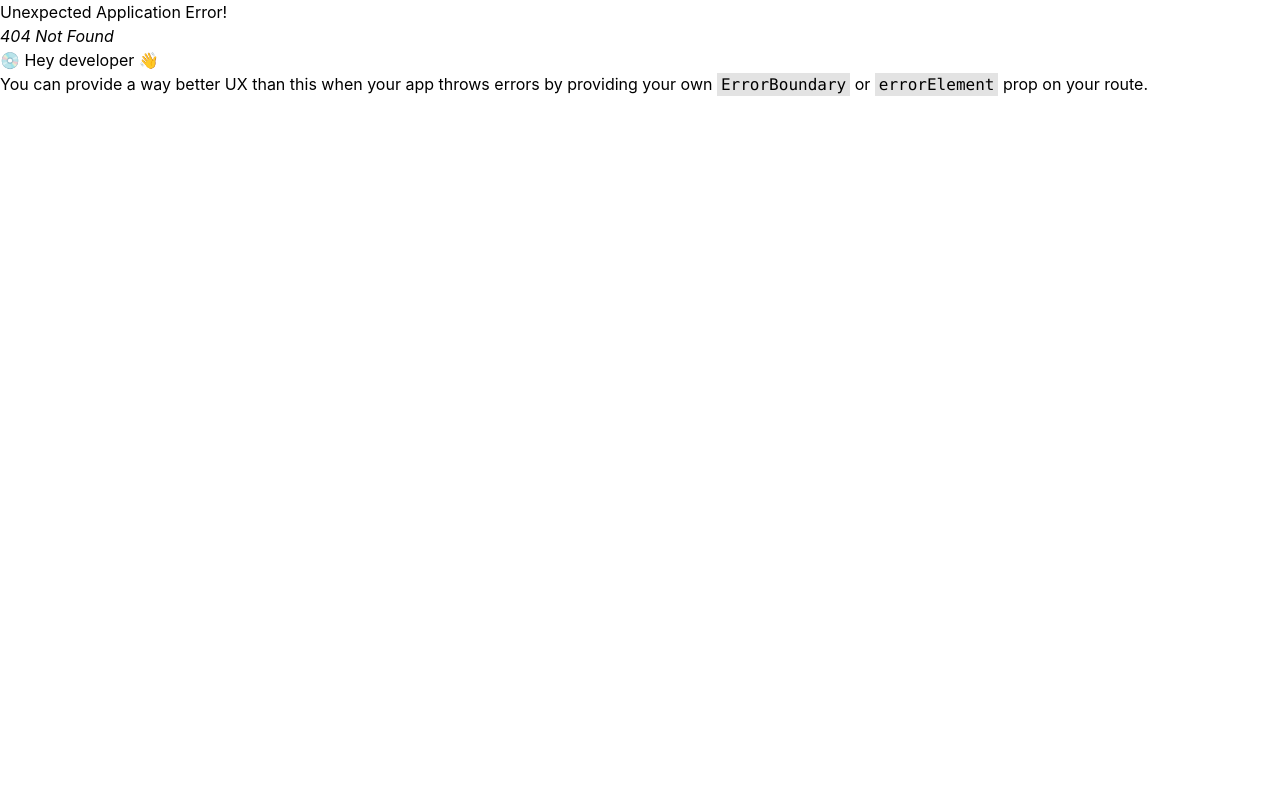
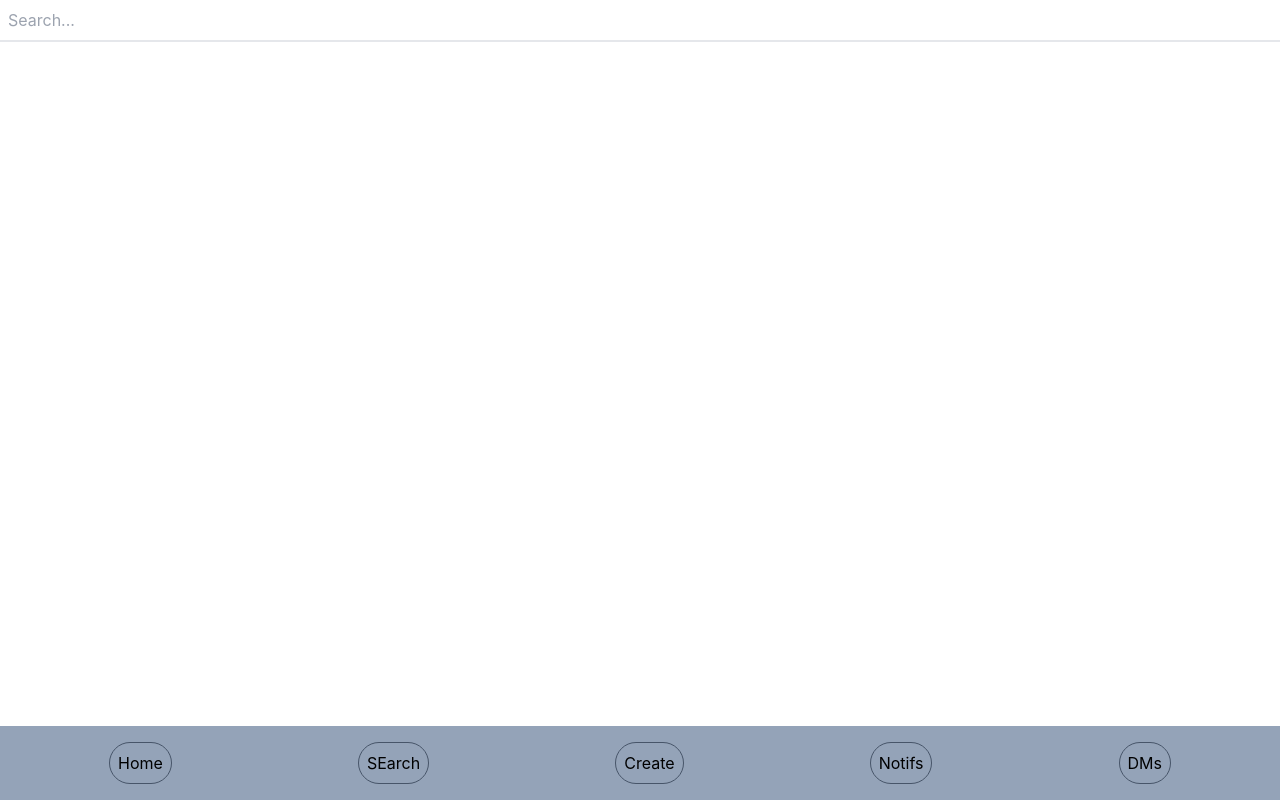
Before and after one commit to j-ackie/brutus, a React (Create React App) app in the folder frontend/: page /search in a window 1280 px wide. Before the commit this address had no page. Built offline with nearby package versions, Linux system fonts and the light colour scheme.

Commit message:
Inputs, types

```diff
--- a/frontend/src/App.tsx
+++ b/frontend/src/App.tsx
@@ -1,6 +1,8 @@
 import './App.css';
-import { RouterProvider, createBrowserRouter } from 'react-router-dom';
+import { Routes, Route, BrowserRouter } from 'react-router-dom';
 import Home from './pages/home';
+import Search from './pages/search';
+import BottomBar from './components/BottomBar/BottomBar';
 
 const listingProps = {
   user: "JaneDoe42",
@@ -12,16 +14,18 @@ const listingProps = {
 };
 
 function App() {
-
-  const router = createBrowserRouter([
-    {
-      path: "/",
-      element: <Home />,
-    },
-  ]);
-
   return (
-    <RouterProvider router={router} />
+    <div className='flex flex-col h-screen'>
+      <BrowserRouter>
+        <div className='flex-grow'>
+          <Routes>
+            <Route path='/' element={<Home />}/>
+            <Route path='/search' element={<Search />}/>
+          </Routes>
+        </div>
+        <BottomBar />
+      </BrowserRouter>
+    </div>
   );
 }
 
--- /dev/null
+++ b/frontend/src/components/BottomBar/BottomBar.tsx
@@ -0,0 +1,54 @@
+import React from 'react'
+import { IconButton } from '../../global/Buttons'
+import { useNavigate } from 'react-router-dom'
+
+function BottomBar() {
+
+  const navigate = useNavigate()
+
+  const routes = [
+    {
+      name: "Home",
+      icon: (<div>Home</div>),
+      route: "/"
+    },
+    {
+      name: "Search",
+      icon: (<div>SEarch</div>),
+      route: "/search"
+    },
+    {
+      name: "Create",
+      icon: (<div>Create</div>),
+      route: "/"
+    },
+    {
+      name: "Notifs",
+      icon: (<div>Notifs</div>),
+      route: "/"
+    },
+    {
+      name: "DMs",
+      icon: (<div>DMs</div>),
+      route: "/"
+    },
+  ]
+
+  return (
+    <div className="w-full p-4 bg-slate-400 flex flex-row justify-around">
+      {
+        routes.map(route => {
+          return (
+            <IconButton color='asdf' onClick={() => {
+              navigate(route.route)
+            }}>
+              {route.icon}
+            </IconButton>
+          )
+        })
+      }
+    </div>
+  )
+}
+
+export default BottomBar
--- a/frontend/src/global/Buttons.tsx
+++ b/frontend/src/global/Buttons.tsx
@@ -2,7 +2,21 @@ import React, { ReactNode } from 'react'
 import { COLORS } from './Colors'
 import { RegText } from './Text'
 
-function IconButton({color, onClick, children, ...props} : {icon : string, color : string, onClick: any, children?: ReactNode}) {
+type IconProps = {
+  color: string,
+  onClick: any,
+  children?: ReactNode,
+  [x:string]:any
+}
+
+type TextButtonProps = {
+  text : string,
+  color? : string,
+  onClick : any,
+  [x:string]:any
+}
+
+function IconButton({color, onClick, children, ...props} : IconProps) {
   return (
     <button {...props} onClick={onClick}
       className="rounded-full border border-slate-600 p-2">
@@ -11,7 +25,7 @@ function IconButton({color, onClick, children, ...props} : {icon : string, color
   )
 }
 
-function TextButton({text, color = COLORS.text, onClick, ...props} : {text : string, color? : string, onClick : any}) {
+function TextButton({text, color = COLORS.text, onClick, ...props} : TextButtonProps) {
   return (
     <button style={{color: color}} onClick={onClick}
       className="p-2 border-b-2 border-b-black hover:border-b-accent duration-200"
--- /dev/null
+++ b/frontend/src/global/Input.tsx
@@ -0,0 +1,25 @@
+import React from 'react'
+
+type InputProps = {
+  type: string,
+  value: string,
+  name: string,
+  placeholder?: string,
+  className?: string,
+  [x:string]:any
+}
+
+function Input({type, value, name, placeholder, className, ...props} : InputProps) {
+  return (
+    <input
+      type={type}
+      value={value}
+      name={name}
+      placeholder={placeholder}
+      {...props}
+      className={className + " p-2 outline-none border-b-2 focus:border-b-accent text-text"}
+    />
+  )
+}
+
+export default Input
--- a/frontend/src/global/Text.tsx
+++ b/frontend/src/global/Text.tsx
@@ -1,7 +1,13 @@
 import React from 'react'
 import { COLORS } from './Colors'
 
-function RegText({text, color=COLORS.text, ...props} : {text: string, color?: string}) {
+type TextProps = {
+  text: string,
+  color? :string
+  [x:string]:any
+}
+
+function Label({text, color=COLORS.text, ...props} : TextProps) {
   return (
     <div style={{color: color, fontSize: '0.9rem'}} {...props}>
       {text}
@@ -9,7 +15,7 @@ function RegText({text, color=COLORS.text, ...props} : {text: string, color?: st
   )
 }
 
-function Label({text, color=COLORS.text, ...props} : {text: string, color?: string}) {
+function RegText({text, color=COLORS.text, ...props} : TextProps) {
   return (
     <div style={{color: color, fontSize: '0.7rem'}} {...props}>
       {text}
@@ -17,7 +23,7 @@ function Label({text, color=COLORS.text, ...props} : {text: string, color?: stri
   )
 }
 
-function SubHeading({text, color=COLORS.text, ...props} : {text: string, color?: string}) {
+function SubHeading({text, color=COLORS.text, ...props} : TextProps) {
   return (
     <div style={{color: color, fontSize: '1.2rem'}} {...props}>
       {text}
@@ -25,7 +31,7 @@ function SubHeading({text, color=COLORS.text, ...props} : {text: string, color?:
   )
 }
 
-function Heading({text, color=COLORS.text, ...props} : {text: string, color?: string}) {
+function Heading({text, color=COLORS.text, ...props} : TextProps) {
   return (
     <div style={{color: color, fontSize: '2rem'}} {...props}>
       {text}
--- a/frontend/src/pages/search/index.tsx
+++ b/frontend/src/pages/search/index.tsx
@@ -1,9 +1,23 @@
-import React from 'react'
+import React, { useEffect, useState } from 'react'
+import Input from '../../global/Input'
 
-function index() {
+function Search() {
+  const [search, setSearch] = useState("")
+
+  useEffect(() => {
+    console.log(search)
+  }, [search])
+
   return (
-    <div>index</div>
+    <div>
+      <Input type='text' value={search} name='search' placeholder='Search...'
+      className="w-full"
+      onChange={(e:any) => {
+        setSearch(e.target.value)
+      }}
+      />
+    </div>
   )
 }
 
-export default index
+export default Search
```
